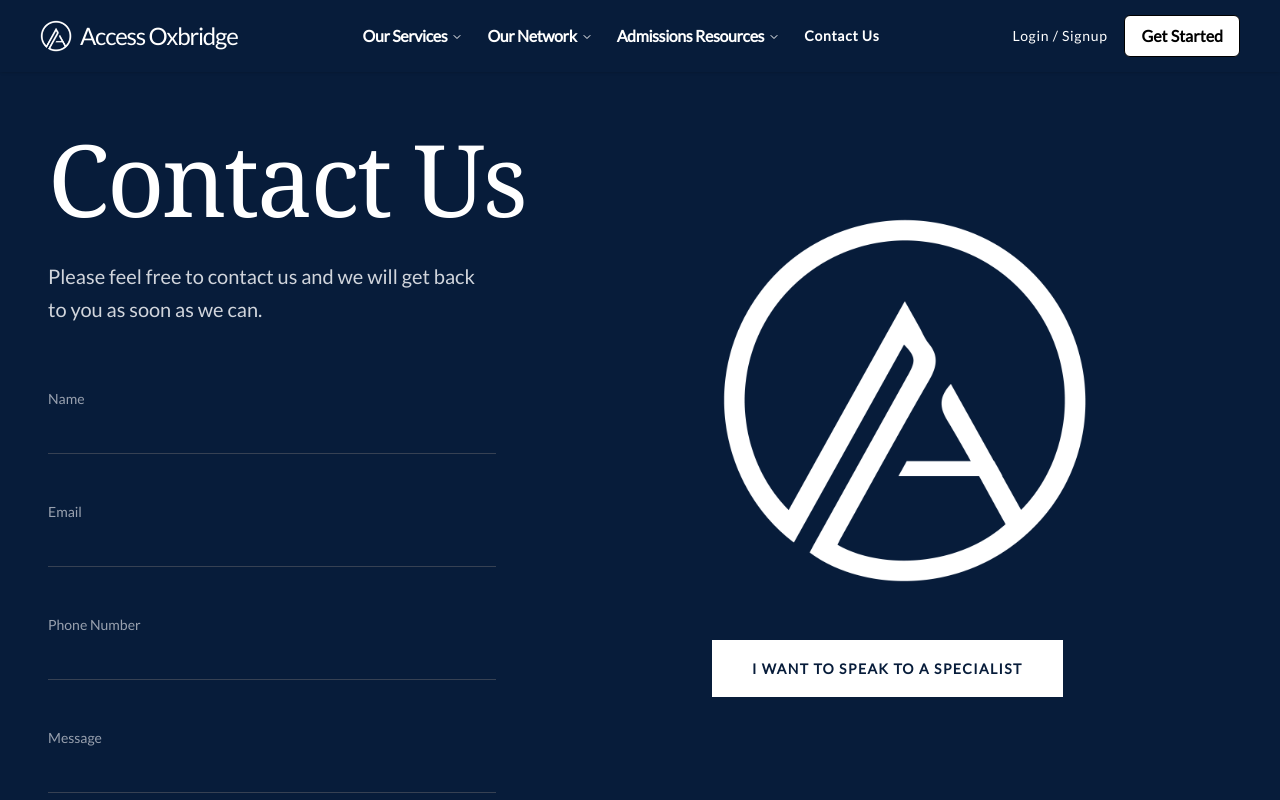
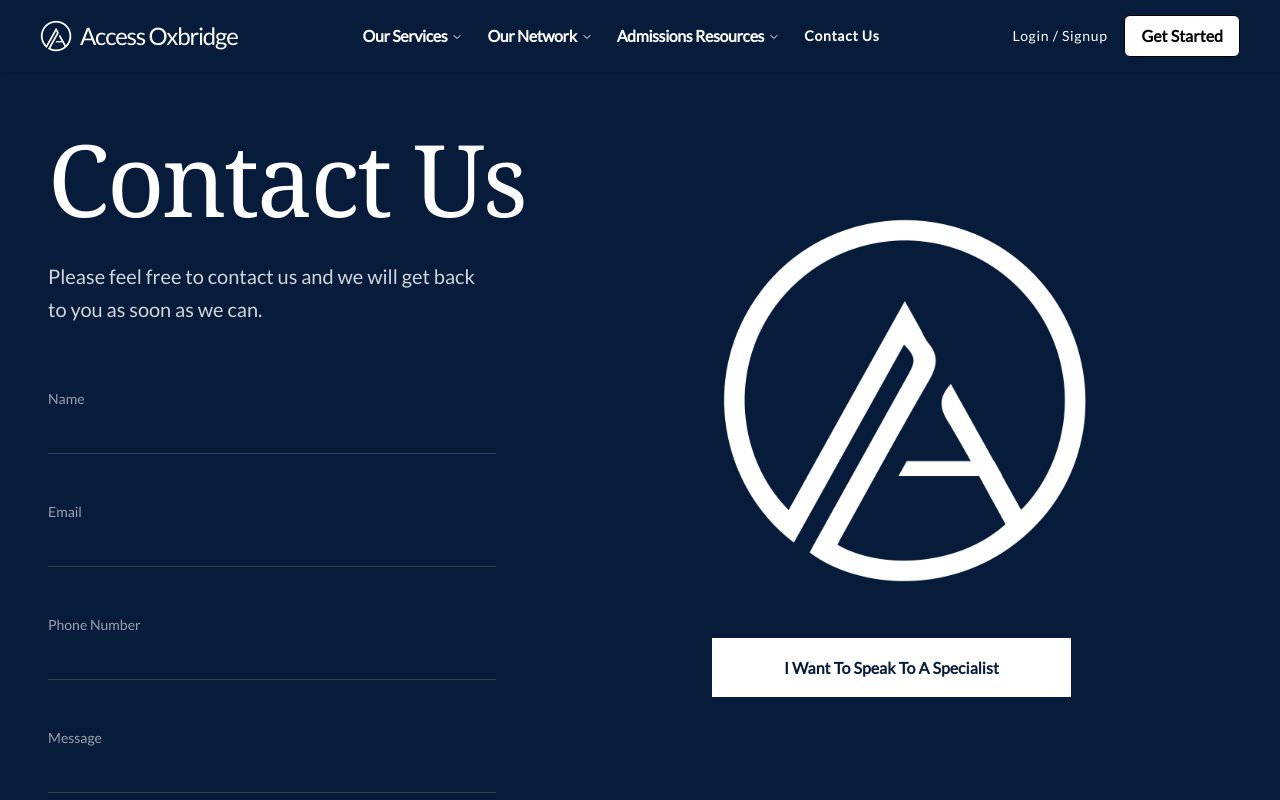
Before and after one commit to AccessOxbridge/Website, a Next.js app: page /contact in a window 1280 px wide. Shown: the top 800 px of the page. Built offline with nearby package versions, Linux system fonts and the light colour scheme.

Commit message:
style: Update button styles and layout in ContactPage for improved usability and visual consistency

```diff
--- a/src/app/contact/page.tsx
+++ b/src/app/contact/page.tsx
@@ -97,10 +97,10 @@
             initial={{ opacity: 0, x: 20 }}
             animate={{ opacity: 1, x: 0 }}
             transition={{ duration: 0.8, delay: 0.3 }}
-            className="space-y-6"
+            className="space-y-6 w-full"
           >
             <a href="/consultation" className="bg-[#ffffff] hover:bg-rich-amber-accent text-accent transition-all duration-300
-            tracking-widest text-sm uppercase px-10 py-5 w-full font-bold cursor-pointer">
+            text-base capitalize px-18 py-5 w-full font-bold cursor-pointer">
               I want to speak to a specialist
             </a>
           </motion.div>
```
